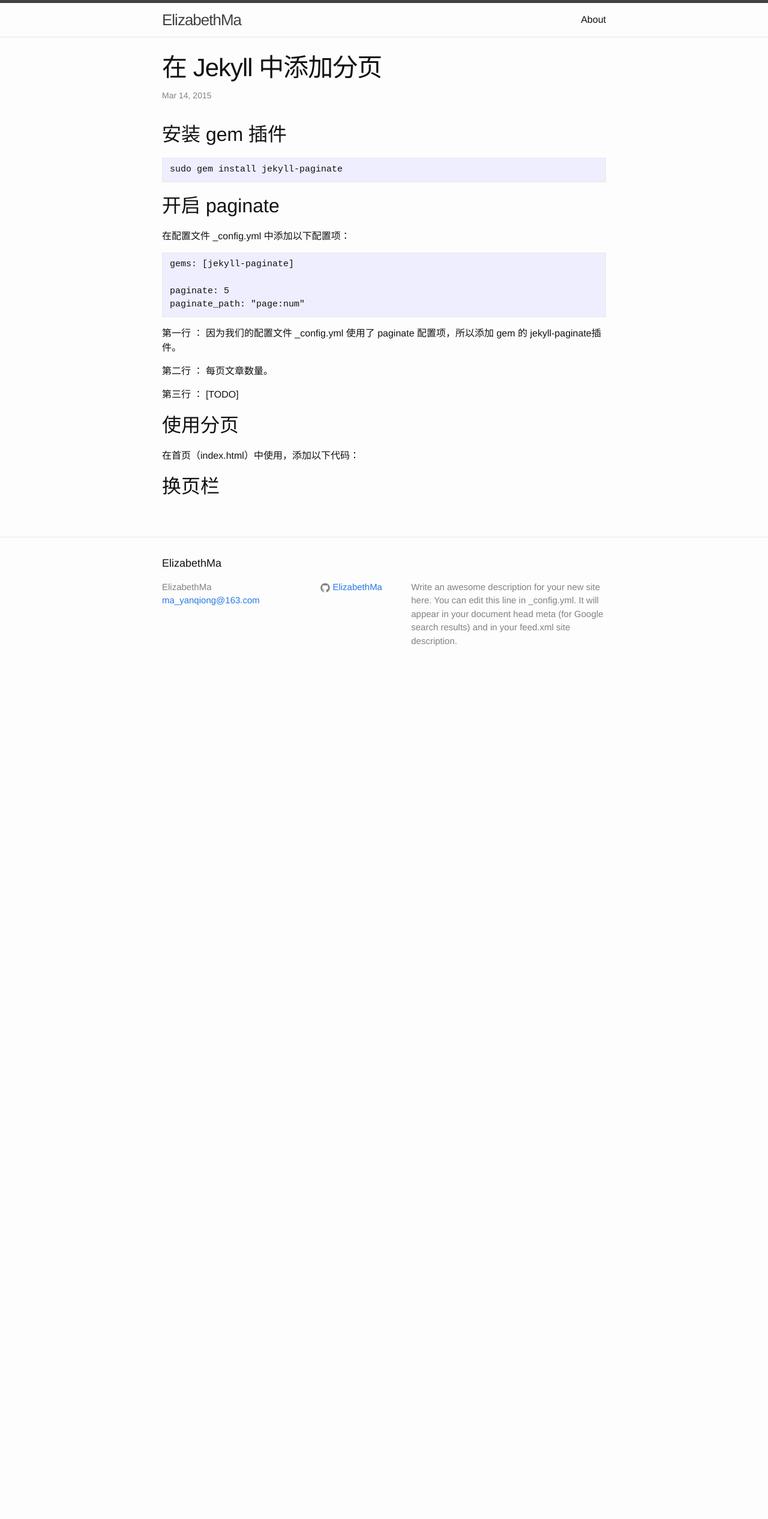
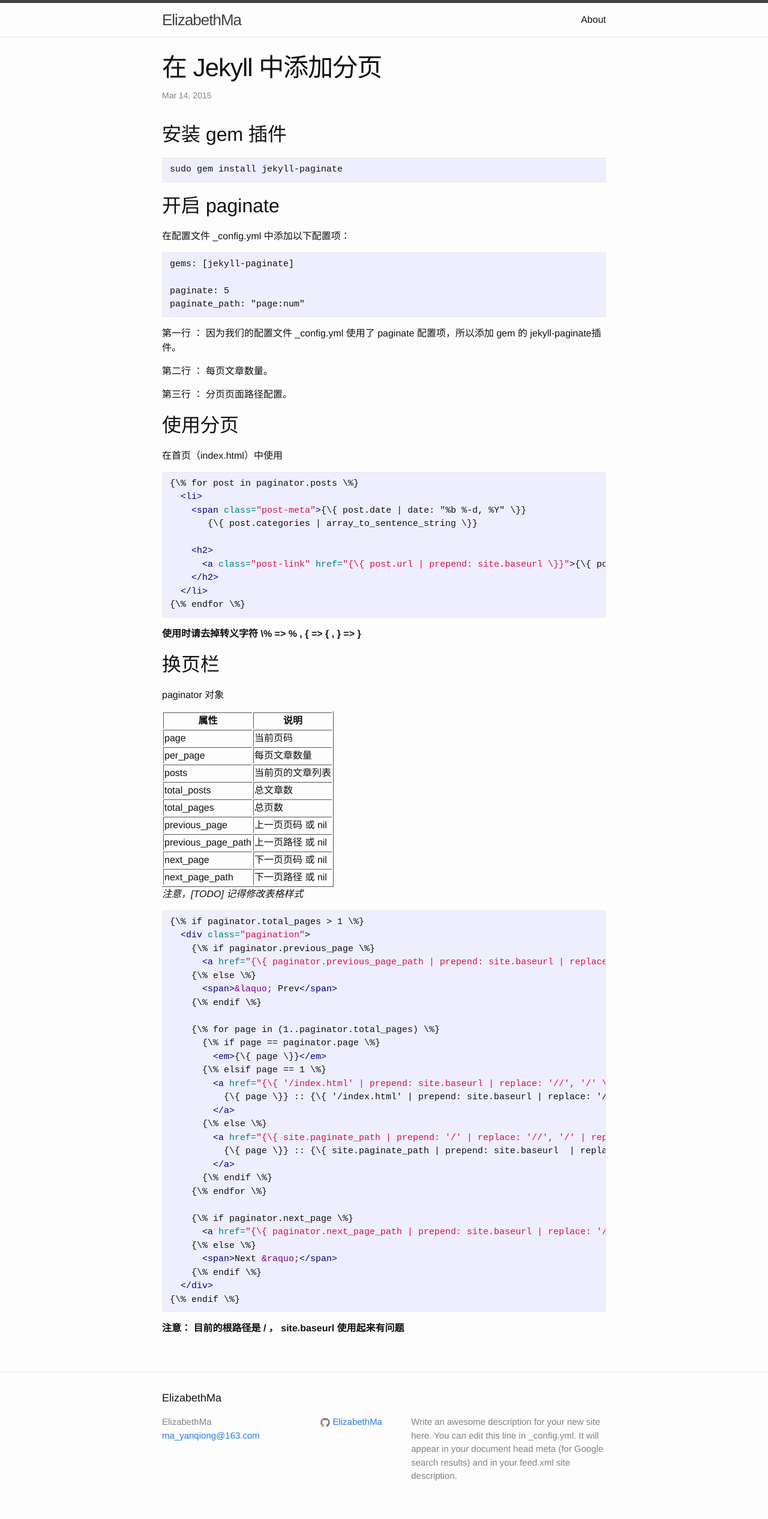
Before and after one commit to yanqiong/yanqiong.github.io, a Jekyll site: the page built from _posts/2015-3-14-jekyll-paging.md, in a window 1280 px wide. Shown: the whole page at 60% size. Built offline with Jekyll 4.4.1, drawn with Linux system fonts in a browser that asks for light colours; before the commit the page ends 1140 px from its top, so only the background shows below that.

Commit message:
fixed paging

```diff
--- a/_posts/2015-3-14-jekyll-paging.md
+++ b/_posts/2015-3-14-jekyll-paging.md
@@ -22,11 +22,75 @@ categories: jekyll pagination
 
 第二行 ： 每页文章数量。
 
-第三行 ： [TODO]
+第三行 ： 分页页面路径配置。
 
 ## 使用分页
 
-在首页（index.html）中使用，添加以下代码：
+在首页（index.html）中使用
 
+{% highlight html %}
+{\% for post in paginator.posts \%}
+  <li>
+    <span class="post-meta">{\{ post.date | date: "%b %-d, %Y" \}}
+       {\{ post.categories | array_to_sentence_string \}}
+
+    <h2>
+      <a class="post-link" href="{\{ post.url | prepend: site.baseurl \}}">{\{ post.title \}}</a>
+    </h2>
+  </li>
+{\% endfor \%}
+{% endhighlight %}
+
+**使用时请去掉转义字符 \% => % , \{ => { , \} => }**
 
 ## 换页栏
+
+paginator 对象
+
+| 属性 | 说明 |
+|---|---|
+| page | 当前页码  |
+| per_page | 每页文章数量 |
+| posts | 当前页的文章列表 |
+| total_posts | 总文章数 |
+| total_pages | 总页数 |
+| previous_page | 上一页页码 或 nil |
+| previous_page_path | 上一页路径 或 nil |
+| next_page | 下一页页码 或 nil |
+| next_page_path | 下一页路径 或 nil |
+
+*注意，[TODO] 记得修改表格样式*
+
+{% highlight html %}
+{\% if paginator.total_pages > 1 \%}
+  <div class="pagination">
+    {\% if paginator.previous_page \%}
+      <a href="{\{ paginator.previous_page_path | prepend: site.baseurl | replace: '//', '/' \}}">&laquo; Prev</a>
+    {\% else \%}
+      <span>&laquo; Prev</span>
+    {\% endif \%}
+
+    {\% for page in (1..paginator.total_pages) \%}
+      {\% if page == paginator.page \%}
+        <em>{\{ page \}}</em>
+      {\% elsif page == 1 \%}
+        <a href="{\{ '/index.html' | prepend: site.baseurl | replace: '//', '/' \}}">
+          {\{ page \}} :: {\{ '/index.html' | prepend: site.baseurl | replace: '//', '/' \}}
+        </a>
+      {\% else \%}
+        <a href="{\{ site.paginate_path | prepend: '/' | replace: '//', '/' | replace: ':num', page \}}">
+          {\{ page \}} :: {\{ site.paginate_path | prepend: site.baseurl  | replace: '//', '/' | replace: ':num', page \}}
+        </a>
+      {\% endif \%}
+    {\% endfor \%}
+
+    {\% if paginator.next_page \%}
+      <a href="{\{ paginator.next_page_path | prepend: site.baseurl | replace: '//', '/' \}}">Next &raquo;</a>
+    {\% else \%}
+      <span>Next &raquo;</span>
+    {\% endif \%}
+  </div>
+{\% endif \%}
+{% endhighlight %}
+
+**注意： 目前的根路径是 / ， site.baseurl 使用起来有问题**
--- a/_sass/_layout.scss
+++ b/_sass/_layout.scss
@@ -240,3 +240,19 @@
         }
     }
 }
+
+table{
+  border-right:1px solid #555;
+  border-bottom:1px solid #555
+}
+
+table {
+  td {
+    border-left:1px solid #555;
+    border-top:1px solid #555
+  }
+  th {
+    border-left:1px solid #555;
+    border-top:1px solid #555
+  }
+}
```
Also changed, not shown: _config.yml (+1 -13 lines), _posts/2015-11-7-aaa-copy.md (deleted, +0 -7 lines), _posts/2015-11-7-aaa-copy1.md (deleted, +0 -7 lines), _posts/2015-11-7-aaa.md (deleted, +0 -7 lines), _posts/2015-11-8-bbb-copy.md (deleted, +0 -7 lines), _posts/2015-11-8-bbb-copy1.md (deleted, +0 -7 lines), _posts/2015-11-8-bbb.md (deleted, +0 -7 lines), _posts/2015-11-8-ccc-copy.md (deleted, +0 -7 lines), _posts/2015-11-8-ccc-copy1.md (deleted, +0 -7 lines), _posts/2015-11-8-ccc.md (deleted, +0 -7 lines), _posts/2015-11-8-ddd-copy.md (deleted, +0 -7 lines), _posts/2015-11-8-ddd-copy1.md (deleted, +0 -7 lines), _posts/2015-11-8-ddd.md (deleted, +0 -7 lines), index.html (+10 -7 lines).
